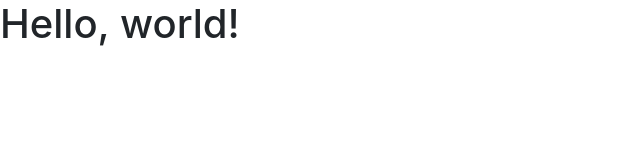
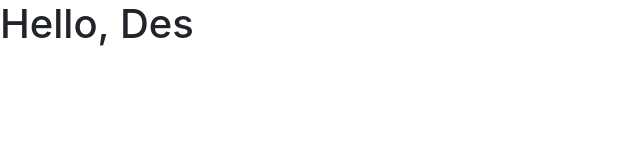
Before and after one commit to Deswiji/deswiji.github.io, a plain HTML site: page index.html in a window 1280 px wide. Shown: the whole page, without its empty margins (0-640 px from the left). Drawn offline with nearby package versions, Linux system fonts and the light colour scheme.

Commit message:
mengganti isi halaman

```diff
--- a/index.html
+++ b/index.html
@@ -8,10 +8,10 @@
     <!-- Bootstrap CSS -->
     <link rel="stylesheet" href="https://stackpath.bootstrapcdn.com/bootstrap/4.4.1/css/bootstrap.min.css" integrity="sha384-Vkoo8x4CGsO3+Hhxv8T/Q5PaXtkKtu6ug5TOeNV6gBiFeWPGFN9MuhOf23Q9Ifjh" crossorigin="anonymous">
 
-    <title>Hello, world!</title>
+    <title>Try</title>
   </head>
   <body>
-    <h1>Hello, world!</h1>
+    <h1>Hello, Des</h1>
 
     <!-- Optional JavaScript -->
     <!-- jQuery first, then Popper.js, then Bootstrap JS -->
```
